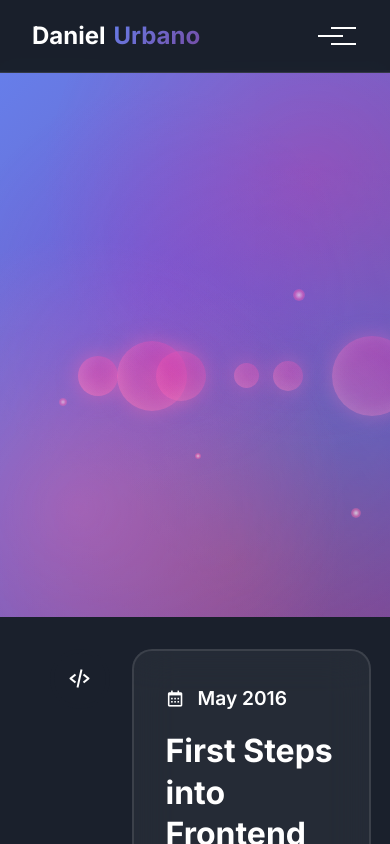
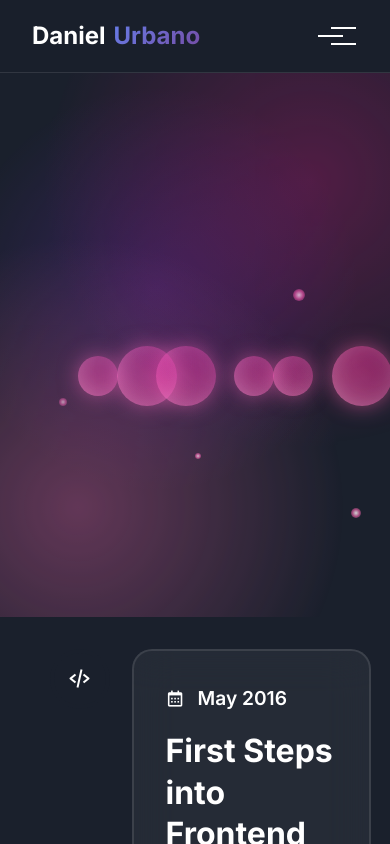
Before and after one commit to dannybombastic/Durbano-portfolio, an Angular app in the folder angular-migration/: page /learning-journey in a window 390 px wide. Shown: the top 844 px of the page. Built offline with nearby package versions, Linux system fonts and the light colour scheme.

Commit message:
feat: refine learning journey styles and animations; optimize bubble and particle effects for improved visual appeal

```diff
--- a/angular-migration/src/app/components/learning-journey/learning-journey.scss
+++ b/angular-migration/src/app/components/learning-journey/learning-journey.scss
@@ -1,9 +1,6 @@
 :root {
   --timeline-color: #667eea;
-  --timeline-accent: #764ba2;
-  --card-hover: rgba(102, 126, 234, 0.1);
   --learning-gradient: linear-gradient(135deg, #667eea 0%, #764ba2 100%);
-  --step-shadow: 0 10px 30px rgba(102, 126, 234, 0.2);
 }
 
 .learning-hero {
@@ -11,35 +8,19 @@
   display: flex;
   align-items: center;
   justify-content: center;
-  background: linear-gradient(135deg, #667eea 0%, #764ba2 100%);
+  background: var(--learning-gradient);
   position: relative;
   overflow: hidden;
   padding: 8rem 5% 2rem;
 
-  &::before {
-    content: '';
-    position: absolute;
-    top: 0;
-    left: 0;
-    width: 100%;
-    height: 100%;
-    background: transparent;
-    animation: float 20s ease-in-out infinite;
-  }
-
   &::after {
     content: '';
     position: absolute;
-    top: 0;
-    left: 0;
-    width: 100%;
-    height: 100%;
+    inset: 0;
     background:
       radial-gradient(circle at 20% 80%, rgba(255, 105, 180, 0.4) 0%, transparent 50%),
       radial-gradient(circle at 80% 20%, rgba(255, 20, 147, 0.3) 0%, transparent 50%),
-      radial-gradient(circle at 40% 40%, rgba(138, 43, 226, 0.3) 0%, transparent 50%),
-      radial-gradient(circle at 60% 90%, rgba(255, 69, 0, 0.2) 0%, transparent 50%),
-      radial-gradient(circle at 90% 60%, rgba(30, 144, 255, 0.3) 0%, transparent 50%);
+      radial-gradient(circle at 40% 40%, rgba(138, 43, 226, 0.3) 0%, transparent 50%);
     animation: bubbleFloat 15s ease-in-out infinite;
     pointer-events: none;
   }
@@ -48,64 +29,18 @@
 .bubble {
   position: absolute;
   border-radius: 50%;
-  width: 60px;
-  height: 60px;
   background: linear-gradient(45deg, rgba(255, 105, 180, 0.6), rgba(255, 20, 147, 0.4));
-  box-shadow:
-    0 0 20px rgba(255, 105, 180, 0.5),
-    inset 0 0 20px rgba(255, 255, 255, 0.2);
-  animation: bubbleRise 8s ease-in-out infinite;
+  box-shadow: 0 0 20px rgba(255, 105, 180, 0.5), inset 0 0 20px rgba(255, 255, 255, 0.2);
+  animation: bubbleRise 10s ease-in-out infinite;
 
-  &:nth-child(1) {
-    width: 60px;
-    height: 60px;
-    animation-duration: 12s;
-  }
-
-  &:nth-child(2) {
-    width: 40px;
-    height: 40px;
-    animation-duration: 10s;
-  }
-
-  &:nth-child(3) {
-    width: 80px;
-    height: 80px;
-    animation-duration: 14s;
-  }
-
-  &:nth-child(4) {
-    width: 30px;
-    height: 30px;
-    animation-duration: 8s;
-  }
-
-  &:nth-child(5) {
-    width: 50px;
-    height: 50px;
-    animation-duration: 11s;
-  }
-
-  &:nth-child(6) {
-    width: 25px;
-    height: 25px;
-    animation-duration: 9s;
-  }
-
-  &:nth-child(7) {
-    width: 70px;
-    height: 70px;
-    animation-duration: 13s;
-  }
+  &:nth-child(odd) { width: 60px; height: 60px; animation-duration: 12s; }
+  &:nth-child(even) { width: 40px; height: 40px; animation-duration: 9s; }
 }
 
 .particle {
   position: absolute;
   border-radius: 50%;
-  background: radial-gradient(circle,
-    rgba(255, 255, 255, 0.8) 0%,
-    rgba(255, 105, 180, 0.6) 50%,
-    transparent 100%);
+  background: radial-gradient(circle, rgba(255, 255, 255, 0.8), rgba(255, 105, 180, 0.6) 50%, transparent);
   animation: particleFloat 6s ease-in-out infinite;
   pointer-events: none;
 }
@@ -152,7 +87,7 @@
   transition: all 0.3s ease;
   border: 2px solid rgba(255, 255, 255, 0.3);
   font-size: 1.1rem;
-  animation: heroButtonEntrance 1.0s ease-out 0.6s both;
+  animation: heroButtonEntrance 1s ease-out 0.6s both;
   backdrop-filter: blur(10px);
 
   &:hover {
@@ -160,10 +95,6 @@
     box-shadow: 0 10px 30px rgba(0, 0, 0, 0.3);
     border-color: white;
     background: linear-gradient(135deg, rgba(255, 255, 255, 0.3), rgba(255, 255, 255, 0.2));
-  }
-
-  i {
-    font-size: 1.5rem;
   }
 }
 
@@ -282,22 +213,10 @@
   z-index: 3;
   transition: all 0.4s cubic-bezier(0.175, 0.885, 0.32, 1.275);
 
-  &:hover {
-    transform: translateX(-50%) scale(1.3) rotate(10deg);
-    background: linear-gradient(45deg, #ff69b4, #ff1493, #dc143c);
-  }
+  &:hover { transform: translateX(-50%) scale(1.2) rotate(10deg); }
 
-  i {
-    font-size: 2rem;
-    color: white;
-  }
-
-  img {
-    width: 50px;
-    height: 50px;
-    border-radius: 50%;
-    object-fit: cover;
-  }
+  i, img { font-size: 2rem; color: white; }
+  img { width: 50px; height: 50px; border-radius: 50%; object-fit: cover; }
 }
 
 .skills-section {
@@ -319,211 +238,62 @@
   color: var(--timeline-color);
   transition: all 0.3s ease;
 
-  &:hover {
-    background: rgba(102, 126, 234, 0.3);
-    transform: translateY(-2px);
-  }
-
-  i {
-    font-size: 1.2rem;
-  }
+  &:hover { background: rgba(102, 126, 234, 0.3); transform: translateY(-2px); }
 }
 
 // Animations
-@keyframes float {
-  0%, 100% {
-    transform: translateY(0) rotate(0deg);
-  }
-  50% {
-    transform: translateY(-30px) rotate(180deg);
-  }
-}
-
 @keyframes bubbleFloat {
-  0%, 100% {
-    transform: translateY(0) rotate(0deg);
-    opacity: 0.8;
-  }
-  33% {
-    transform: translateY(-20px) rotate(120deg);
-    opacity: 1;
-  }
-  66% {
-    transform: translateY(-10px) rotate(240deg);
-    opacity: 0.9;
-  }
+  0%, 100% { transform: translateY(0) rotate(0deg); opacity: 0.8; }
+  50% { transform: translateY(-20px) rotate(180deg); opacity: 1; }
 }
 
 @keyframes bubbleRise {
-  0% {
-    bottom: -100px;
-    opacity: 0;
-    transform: translateX(0) scale(0.8);
-  }
-  20% {
-    opacity: 1;
-    transform: translateX(-20px) scale(1);
-  }
-  40% {
-    transform: translateX(20px) scale(1.1);
-  }
-  60% {
-    transform: translateX(-10px) scale(0.9);
-  }
-  80% {
-    opacity: 0.8;
-    transform: translateX(10px) scale(1);
-  }
-  100% {
-    bottom: 100vh;
-    opacity: 0;
-    transform: translateX(0) scale(0.5);
-  }
+  0% { bottom: -100px; opacity: 0; transform: translateX(0); }
+  50% { opacity: 1; transform: translateX(20px); }
+  100% { bottom: 100vh; opacity: 0; transform: translateX(0); }
 }
 
 @keyframes particleFloat {
-  0%, 100% {
-    transform: translateY(0) scale(1);
-    opacity: 0.8;
-  }
-  25% {
-    transform: translateY(-30px) scale(1.2);
-    opacity: 1;
-  }
-  50% {
-    transform: translateY(-60px) scale(0.8);
-    opacity: 0.6;
-  }
-  75% {
-    transform: translateY(-30px) scale(1.1);
-    opacity: 0.9;
-  }
+  0%, 100% { transform: translateY(0); opacity: 0.8; }
+  50% { transform: translateY(-40px); opacity: 1; }
 }
 
 @keyframes heroTitleEntrance {
-  0% {
-    opacity: 0;
-    transform: translateY(-80px) scale(0.8);
-    filter: blur(10px);
-  }
-  50% {
-    opacity: 0.7;
-    transform: translateY(-20px) scale(0.95);
-    filter: blur(3px);
-  }
-  100% {
-    opacity: 1;
-    transform: translateY(0) scale(1);
-    filter: blur(0);
-  }
+  from { opacity: 0; transform: translateY(-40px); }
+  to { opacity: 1; transform: translateY(0); }
 }
 
 @keyframes heroSubtitleEntrance {
-  0% {
-    opacity: 0;
-    transform: translateY(60px);
-    filter: blur(5px);
-  }
-  100% {
-    opacity: 1;
-    transform: translateY(0);
-    filter: blur(0);
-  }
+  from { opacity: 0; transform: translateY(30px); }
+  to { opacity: 1; transform: translateY(0); }
 }
 
 @keyframes heroButtonEntrance {
-  0% {
-    opacity: 0;
-    transform: translateY(40px) scale(0.8);
-  }
-  70% {
-    transform: translateY(-5px) scale(1.05);
-  }
-  100% {
-    opacity: 1;
-    transform: translateY(0) scale(1);
-  }
+  from { opacity: 0; transform: translateY(20px) scale(0.9); }
+  to { opacity: 1; transform: translateY(0) scale(1); }
 }
 
 @keyframes slideInFromLeft {
-  from {
-    opacity: 0;
-    transform: translateX(-120px) scale(0.8);
-  }
-  50% {
-    opacity: 0.7;
-    transform: translateX(-20px) scale(0.95);
-  }
-  to {
-    opacity: 1;
-    transform: translateX(0) scale(1);
-  }
+  from { opacity: 0; transform: translateX(-80px); }
+  to { opacity: 1; transform: translateX(0); }
 }
 
 @keyframes slideInFromRight {
-  from {
-    opacity: 0;
-    transform: translateX(120px) scale(0.8);
-  }
-  50% {
-    opacity: 0.7;
-    transform: translateX(20px) scale(0.95);
-  }
-  to {
-    opacity: 1;
-    transform: translateX(0) scale(1);
-  }
-}
-
-@keyframes fadeInUp {
-  from {
-    opacity: 0;
-    transform: translateY(40px);
-  }
-  to {
-    opacity: 1;
-    transform: translateY(0);
-  }
-}
-
-@keyframes popIn {
-  0% {
-    opacity: 0;
-    transform: scale(0.3);
-  }
-  50% {
-    opacity: 0.8;
-    transform: scale(1.1);
-  }
-  100% {
-    opacity: 1;
-    transform: scale(1);
-  }
+  from { opacity: 0; transform: translateX(80px); }
+  to { opacity: 1; transform: translateX(0); }
 }
 
 // Triggered animations - when items come into view
-.timeline-item.animate:nth-child(odd) .timeline-content {
-  animation: slideInFromLeft 1.2s cubic-bezier(0.175, 0.885, 0.32, 1.275) both;
-}
-
-.timeline-item.animate:nth-child(even) .timeline-content {
-  animation: slideInFromRight 1.2s cubic-bezier(0.175, 0.885, 0.32, 1.275) both;
+.timeline-item.animate {
+  &:nth-child(odd) .timeline-content { animation: slideInFromLeft 1.2s cubic-bezier(0.175, 0.885, 0.32, 1.275) both; }
+  &:nth-child(even) .timeline-content { animation: slideInFromRight 1.2s cubic-bezier(0.175, 0.885, 0.32, 1.275) both; }
 }
 
 // Mobile Responsive
 @media (max-width: 768px) {
-  .learning-hero {
-    min-height: 60vh;
-    padding: 6rem 5% 2rem;
-  }
-
-  .timeline-section {
-    padding: 2rem 5% 4rem;
-  }
-
-  .timeline-line {
-    left: 30px;
-  }
+  .learning-hero { min-height: 60vh; padding: 6rem 5% 2rem; }
+  .timeline-section { padding: 2rem 5% 4rem; }
+  .timeline-line { left: 30px; }
 
   .timeline-item {
     flex-direction: column !important;
@@ -535,10 +305,7 @@
     max-width: 100%;
     margin-left: 2rem;
     padding: 2rem;
-
-    &::before {
-      display: none;
-    }
+    &::before { display: none; }
   }
 
   .timeline-icon {
@@ -546,18 +313,8 @@
     width: 60px;
     height: 60px;
     transform: translateX(0) !important;
-
-    &:hover {
-      transform: scale(1.2) !important;
-    }
-
-    i {
-      font-size: 1.5rem;
-    }
-
-    img {
-      width: 35px;
-      height: 35px;
-    }
+    &:hover { transform: scale(1.2) !important; }
+    i, img { font-size: 1.5rem; }
+    img { width: 35px; height: 35px; }
   }
 }
```
